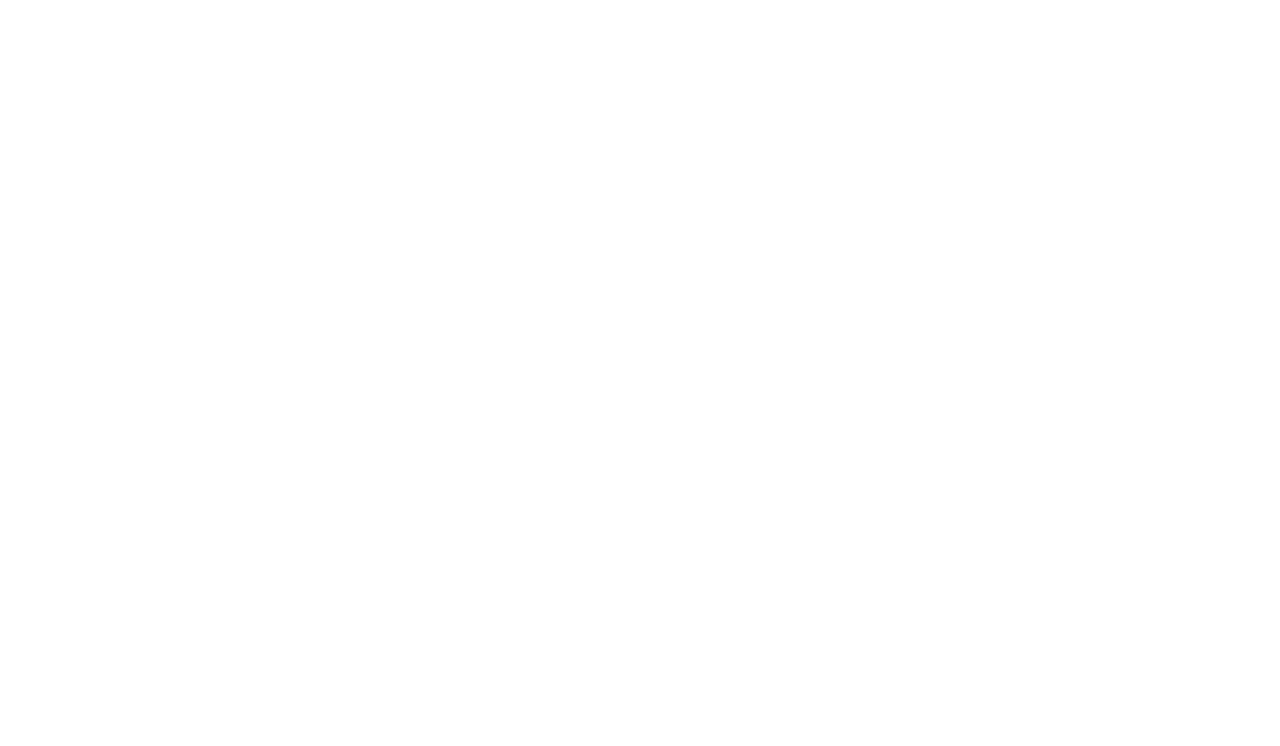
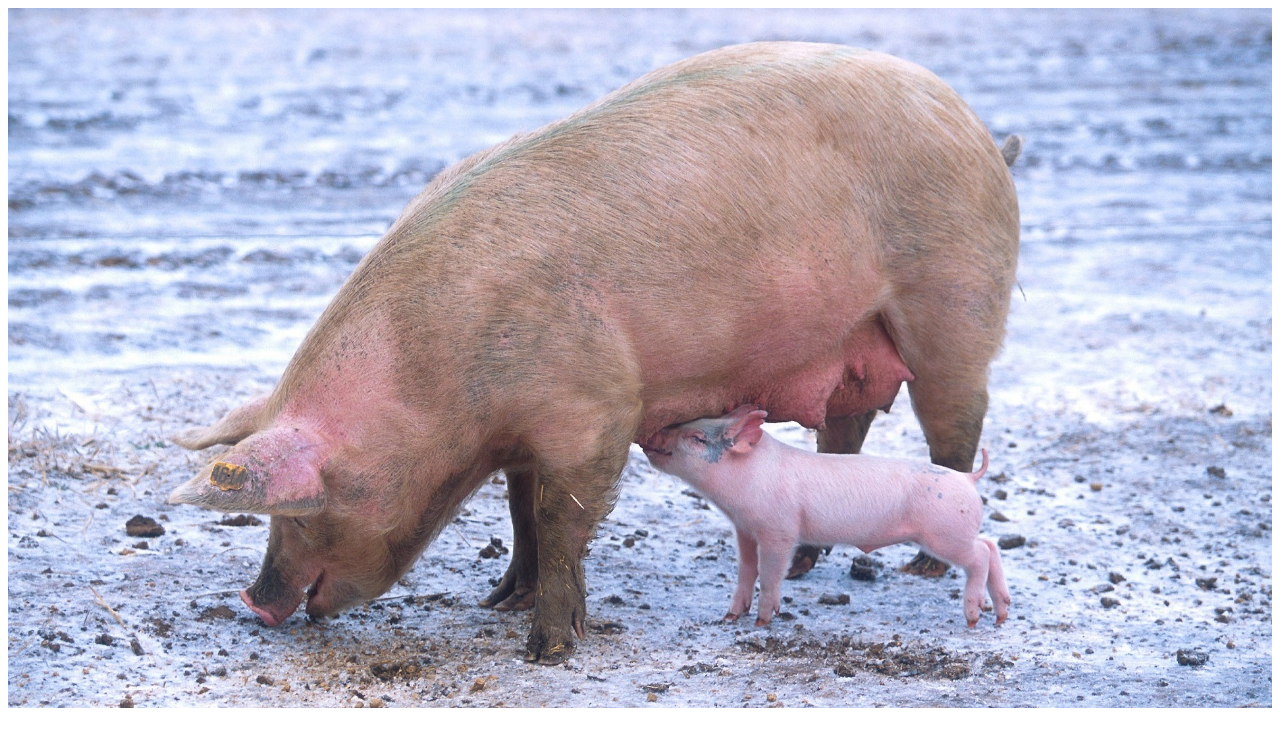
Before and after one commit to developer-mitsu/section9hw_addition, a plain HTML site: page index.html in a window 1280 px wide. Drawn offline with Linux system fonts and the light colour scheme.

Commit message:
[update]画像の設定方法訂正・slide-itemをclassにて取得するように訂正

```diff
--- a/index.html
+++ b/index.html
@@ -9,9 +9,9 @@
 </head>
 <body>
     <div class="slide-wrapper">
-        <div class="slide-item" id="js-animationItem">
-
-        </div>
+        <div class="slide-item"></div>
+        <div class="slide-item"></div>
+        <div class="slide-item"></div>
     </div>
 
     <script src="js/main.js"></script>
--- a/js/main.js
+++ b/js/main.js
@@ -1,9 +1,10 @@
-const animationItem = document.getElementById("js-animationItem")
+// const animationItem = document.getElementById("js-animationItem")
 
+const SlideItems = document.getElementsByClassName('slide-item')
 
-animationItem.addEventListener("load",function(){
+document.addEventListener("DOMContentLoaded",function(){
 
-    animationItem.classList.add("appear")
+    SlideItems[0].classList.add("appear")
 
 })
 
--- a/scss/main.scss
+++ b/scss/main.scss
@@ -3,7 +3,6 @@
     width: 100%;
 
     .slide-item {
-        background-image: url(../img/pig1.jpg);
         background-image: url(../img/pig2.jpg);
         background-image: url(../img/pig3.jpg);
         background-position: center center;
@@ -15,6 +14,9 @@
         transition: all 1s linear 0s;
         width: 100%;
         height: 700px;
+        &:nth-child(1) {
+            background-image: url(../img/pig1.jpg);
+        }
     }
 
     .slide-item.appear{
```
Also changed, not shown: scss/css/main.css (added), 1 other file.
